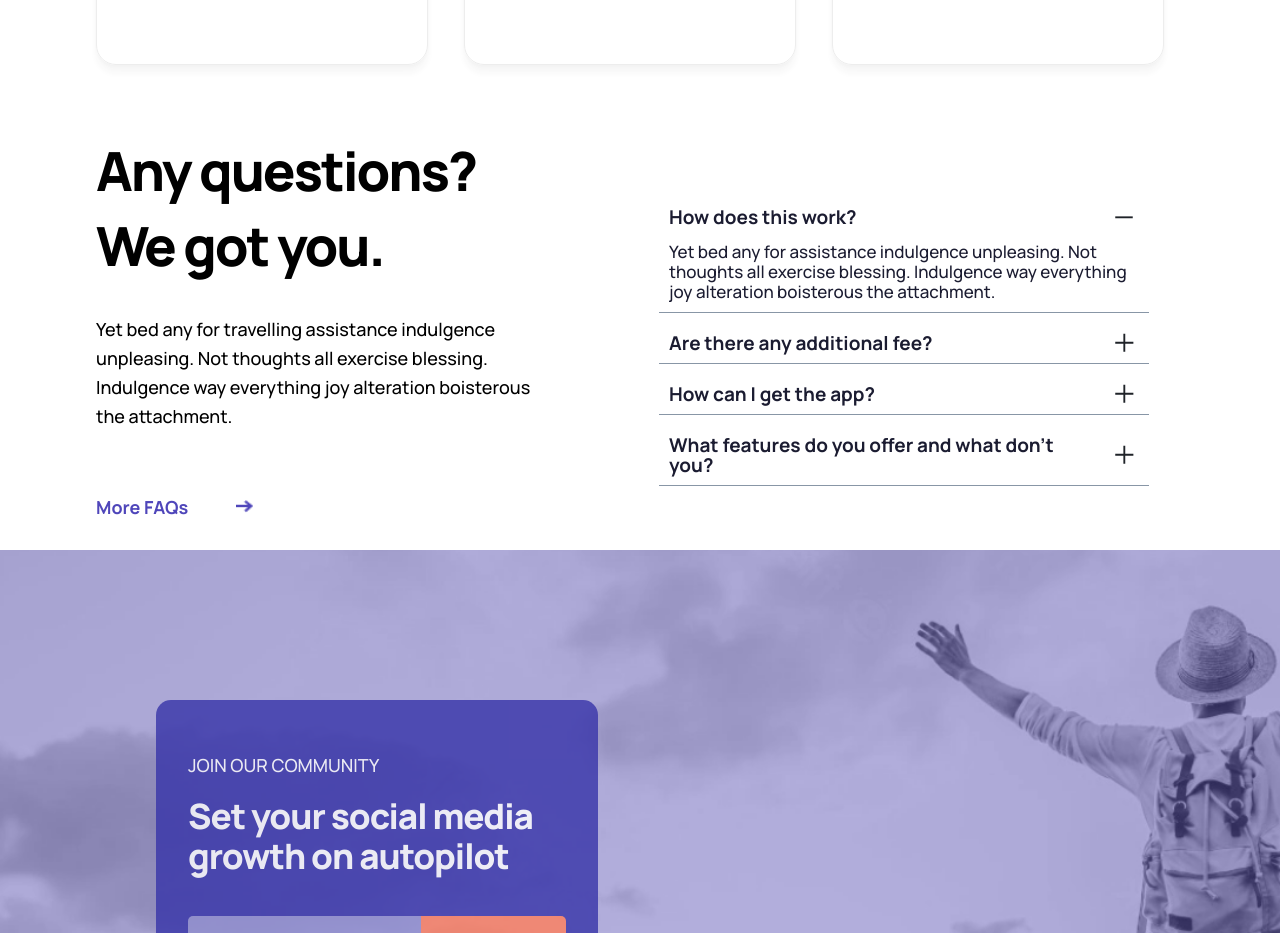
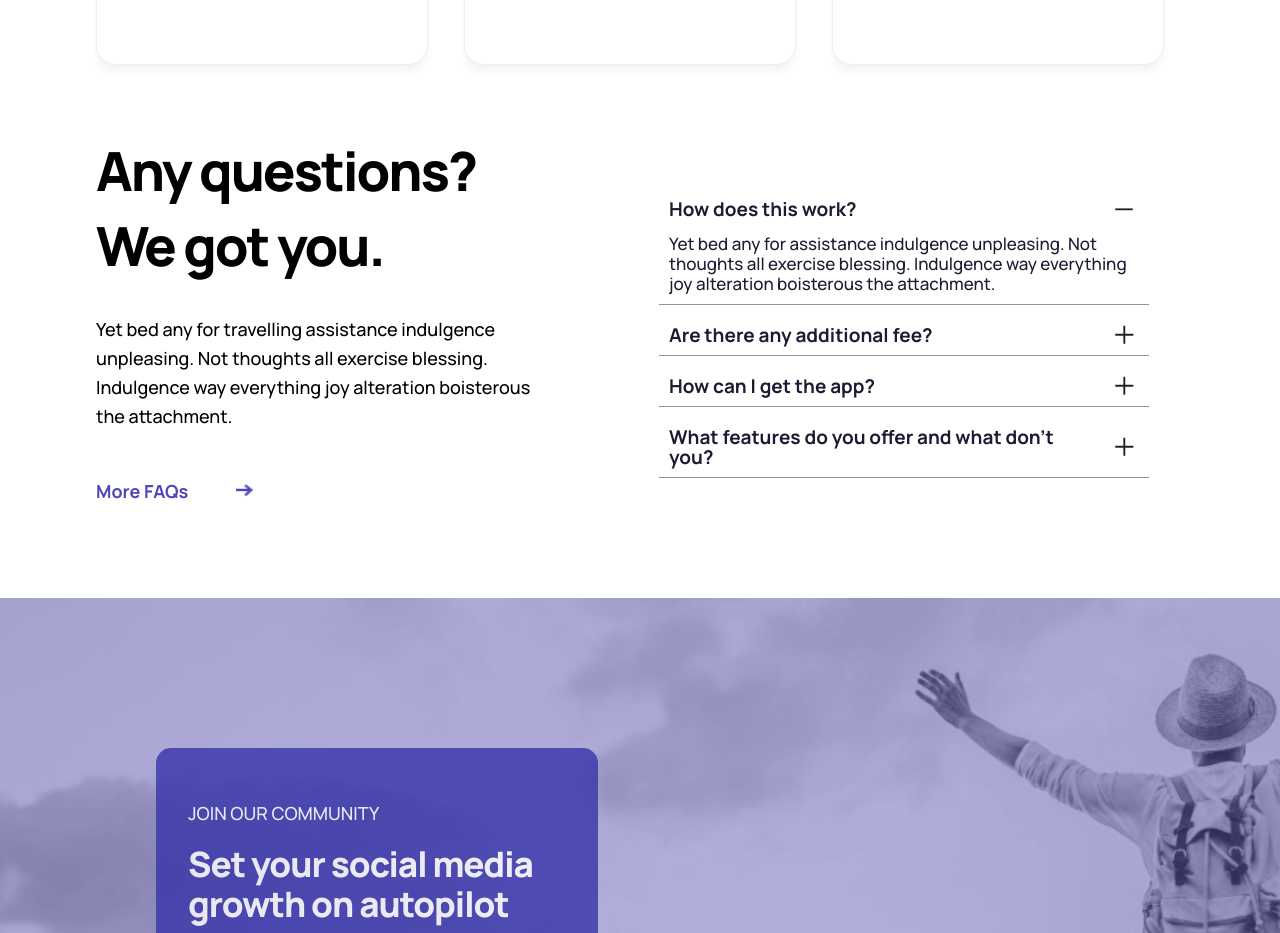
Before and after one commit to jam-jam200/sass-landing-page, a React (Vite) app: page / in a window 1280 px wide. Shown: the part 3560-4493 px from the top of the page. Built offline with nearby package versions, Linux system fonts and the light colour scheme.

Commit message:
subscription section done

```diff
--- a/src/components/CTA/CTA.jsx
+++ b/src/components/CTA/CTA.jsx
@@ -1,5 +1,5 @@
 import React from "react";
-import "./CTA.css";
+import "./CTA.scss";
 
 const CTA = () => {
   return <div>cta</div>;
--- a/src/constants/index.js
+++ b/src/constants/index.js
@@ -1,3 +1,4 @@
+import { people01, people02, people03 } from "../assets";
 export const faq__questions = [
   {
     question: "How does this work?",
@@ -21,6 +22,33 @@ export const faq__questions = [
     question: "What features do you offer and what don't you?",
     answer:
       "Yet bed any for  assistance indulgence unpleasing. Not thoughts all exercise blessing. Indulgence way everything joy alteration boisterous the attachment.",
-   open: false,
+    open: false,
   },
 ];
+
+export const testimonials = [
+  {
+    id: "feedback-1",
+    content:
+      "Cum soluta nobis est eligendi optio cumque nihil impedit quo minus id quod maxime placeat facere possimus.",
+    name: "Serhiy Hipskyy",
+    title: "CEO Universal",
+    img: people01,
+  },
+  {
+    id: "feedback-2",
+    content:
+      "Cum soluta nobis est eligendi optio cumque nihil impedit quo minus id quod maxime placeat facere possimus.",
+    name: "Justus Menke",
+    title: "CEO Eronaman",
+    img: people02,
+  },
+  {
+    id: "feedback-3",
+    content:
+      "Cum soluta nobis est eligendi optio cumque nihil impedit quo minus id quod maxime placeat facere possimus.",
+    name: "Justus Menke",
+    title: "CEO Eronaman",
+    img: people03,
+  },
+];
--- a/src/container/FAQS/Faqs.scss
+++ b/src/container/FAQS/Faqs.scss
@@ -3,7 +3,7 @@
   flex-direction: row;
   padding-top: 0 !important;
   padding-bottom: 0 !important;
-  margin-bottom: 0 !important;
+  margin-bottom: 4rem !important;
   margin-top: 3rem;
 
   @media screen and (max-width: 1050px) {
@@ -58,7 +58,7 @@
 
   .arshakir__header-content__input {
     width: 100%;
-    margin: 2rem 0 1rem;
+    margin: 1rem 0 1rem;
     display: flex;
     flex-direction: row;
 
--- a/src/container/Testimonials/Testimonials.jsx
+++ b/src/container/Testimonials/Testimonials.jsx
@@ -1,33 +1,7 @@
 import React from "react";
 import "./Testimonials.scss";
-import { people01, people02, people03, star, quote } from "../../assets";
-
-const testimonials = [
-  {
-    id: "feedback-1",
-    content:
-      "Cum soluta nobis est eligendi optio cumque nihil impedit quo minus id quod maxime placeat facere possimus.",
-    name: "Serhiy Hipskyy",
-    title: "CEO Universal",
-    img: people01,
-  },
-  {
-    id: "feedback-2",
-    content:
-      "Cum soluta nobis est eligendi optio cumque nihil impedit quo minus id quod maxime placeat facere possimus.",
-    name: "Justus Menke",
-    title: "CEO Eronaman",
-    img: people02,
-  },
-  {
-    id: "feedback-3",
-    content:
-      "Cum soluta nobis est eligendi optio cumque nihil impedit quo minus id quod maxime placeat facere possimus.",
-    name: "Justus Menke",
-    title: "CEO Eronaman",
-    img: people03,
-  },
-];
+import { star, quote } from "../../assets";
+import { testimonials } from "../../constants";
 
 const Testimonials = () => {
   return (
```
Also changed, not shown: src/components/CTA/CTA.css (deleted), src/components/CTA/CTA.scss (added).
